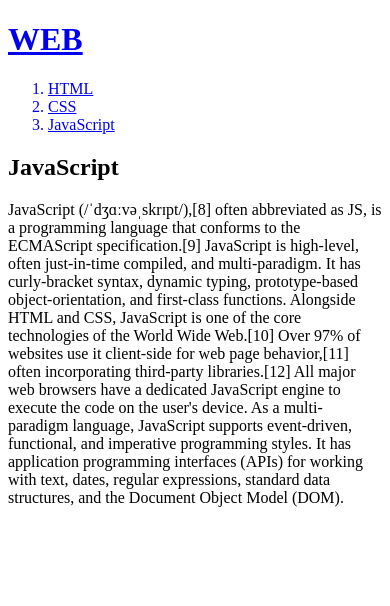
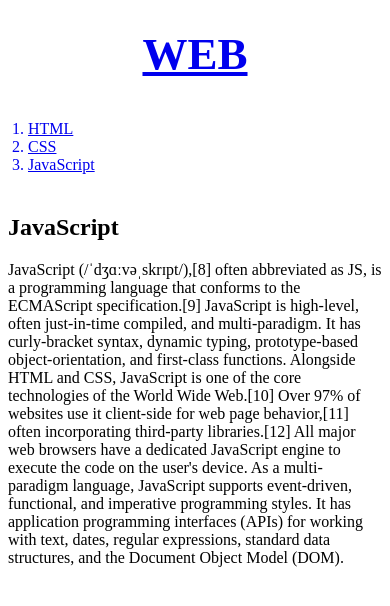
Before and after one commit to youngwooJoo/CSSlearning.html, a plain HTML site: page javascript.html in a window 390 px wide. Drawn offline with Linux system fonts and the light colour scheme.

Commit message:
media querie(반응형 웹)

```diff
--- a/javascript.html
+++ b/javascript.html
@@ -3,19 +3,55 @@
 <head>
   <title>JavaScript</title>
   <meta charset="utf-8">
+  <style>
+    h1 {
+      font-size:45px;
+      text-align: center;
+      border-bottom: 1px solid gray;
+      margin: 0px;
+      padding: 20px;
+    }
+    ol {
+      border-right: 1px solid gray;
+      width: 100px;
+      margin:0;
+      padding:20px;
+    }
+    #grid {
+      display: grid;
+      grid-template-columns: 150px 1fr;
+    }
+    @media (max-width:700px) {
+      #grid {
+        display: block;
+      }
+      ol {
+        border-right: none;
+      }
+      h1 {
+        font-size:45px;
+        text-align: center;
+        border-bottom: none;
+      }
+    }
+  </style>
 </head>
 <body>
   <h1><a href="index.html">WEB</a></h1>
-  <ol>
-    <a href="index.html"><li>HTML</li></a>
-    <a href="CSS.html"><li>CSS</li></a>
-    <a href="javascript.html"><li>JavaScript</li></a>
-  </ol>
+  <div id="grid">
+    <ol>
+      <a href="index.html"><li>HTML</li></a>
+      <a href="CSS.html"><li>CSS</li></a>
+      <a href="javascript.html"><li>JavaScript</li></a>
+    </ol>
+    <div id="article">
   <h2>JavaScript</h2>
   <p>JavaScript (/ˈdʒɑːvəˌskrɪpt/),[8] often abbreviated as JS, is a programming language that conforms to the ECMAScript specification.[9] JavaScript is high-level, often just-in-time compiled, and multi-paradigm. It has curly-bracket syntax, dynamic typing, prototype-based object-orientation, and first-class functions.
 
 Alongside HTML and CSS, JavaScript is one of the core technologies of the World Wide Web.[10] Over 97% of websites use it client-side for web page behavior,[11] often incorporating third-party libraries.[12] All major web browsers have a dedicated JavaScript engine to execute the code on the user's device.
 
 As a multi-paradigm language, JavaScript supports event-driven, functional, and imperative programming styles. It has application programming interfaces (APIs) for working with text, dates, regular expressions, standard data structures, and the Document Object Model (DOM).</p>
+    </div>
+  </div>
 </body>
 </html>
```
Also changed, not shown: CSS.html (+36 -1 lines), Responsive.html (added, +23 -0 lines), html.html (+36 -0 lines), index.html (+36 -0 lines).
